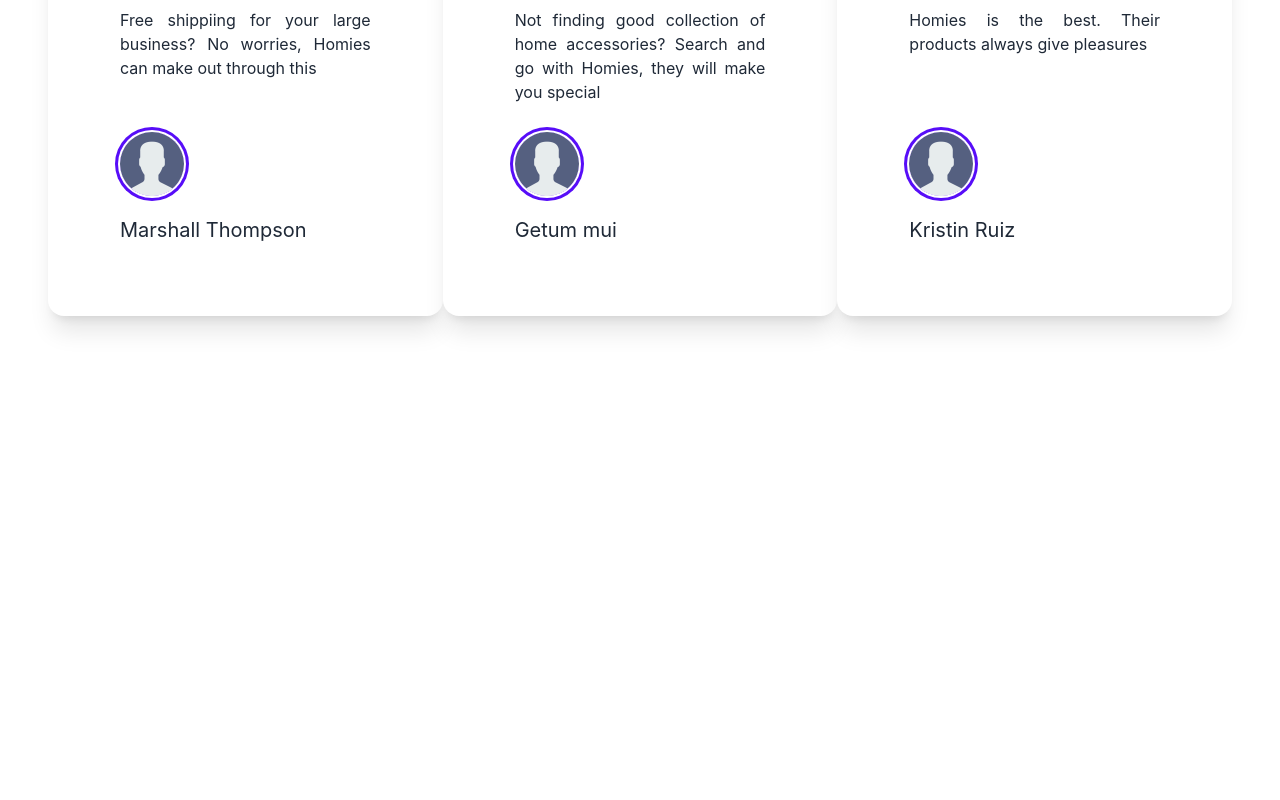
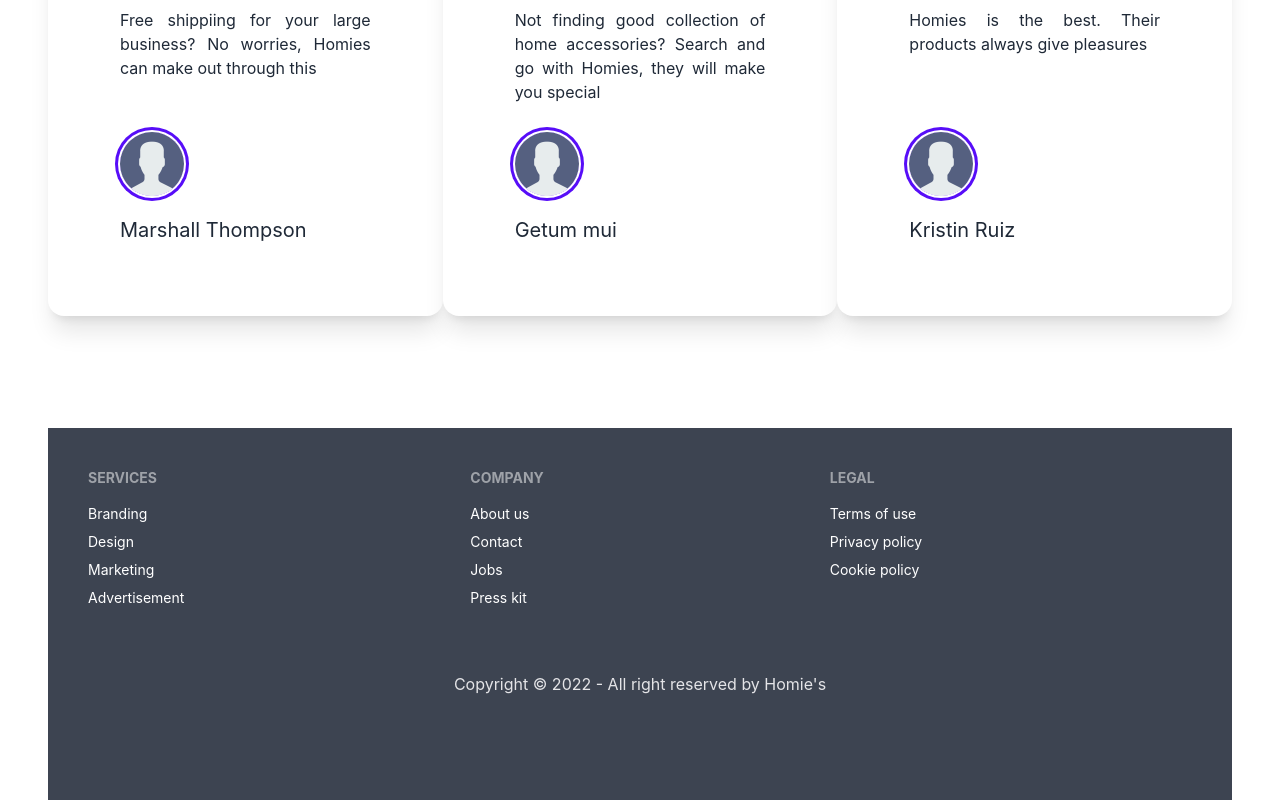
Before and after one commit to hexaalif/Homies-Manufacturer-website, a React (Create React App) app: page / in a window 1280 px wide. Shown: the part 3995-4795 px from the top of the page. Before the commit the page ends 4423 px from the top, so only its background shows below. Built offline with nearby package versions, Linux system fonts and the light colour scheme.

Commit message:
footer added

```diff
--- a/src/Component/Pages/Home/Home/Home.js
+++ b/src/Component/Pages/Home/Home/Home.js
@@ -2,7 +2,7 @@
 import { Link } from 'react-router-dom';
 import Product from '../../Product/Product';
 import Products from '../../Products/Products';
-// import Footer from '../../Shared/Footer';
+import Footer from '../../Shared/Footer';
 import Banner from '../Banner/Banner';
 import CEO from '../CEO/CEO';
 import Info from '../Info/Info';
@@ -60,7 +60,7 @@
             <Summary></Summary>
             <CEO></CEO>
             <Testimonial></Testimonial>
-            {/* <Footer></Footer> */}
+            <Footer></Footer>
         </div>
     );
 };
--- /dev/null
+++ b/src/Component/Pages/Shared/Footer.js
@@ -0,0 +1,35 @@
+import React from "react";
+
+const Footer = () => {
+  return (
+    <footer className="p-10 bg-neutral text-neutral-content">
+      <div className="footer">
+      <div>
+        <span className="footer-title">Services</span>
+        <a className="link link-hover">Branding</a>
+        <a className="link link-hover">Design</a>
+        <a className="link link-hover">Marketing</a>
+        <a className="link link-hover">Advertisement</a>
+      </div>
+      <div>
+        <span className="footer-title">Company</span>
+        <a className="link link-hover">About us</a>
+        <a className="link link-hover">Contact</a>
+        <a className="link link-hover">Jobs</a>
+        <a className="link link-hover">Press kit</a>
+      </div>
+      <div>
+        <span className="footer-title">Legal</span>
+        <a className="link link-hover">Terms of use</a>
+        <a className="link link-hover">Privacy policy</a>
+        <a className="link link-hover">Cookie policy</a>
+      </div>
+      </div>
+        <div className="py-16 text-zinc-200 text-center">
+          <p>Copyright © 2022 - All right reserved by Homie's</p>
+        </div>
+    </footer>
+  );
+};
+
+export default Footer;
```
